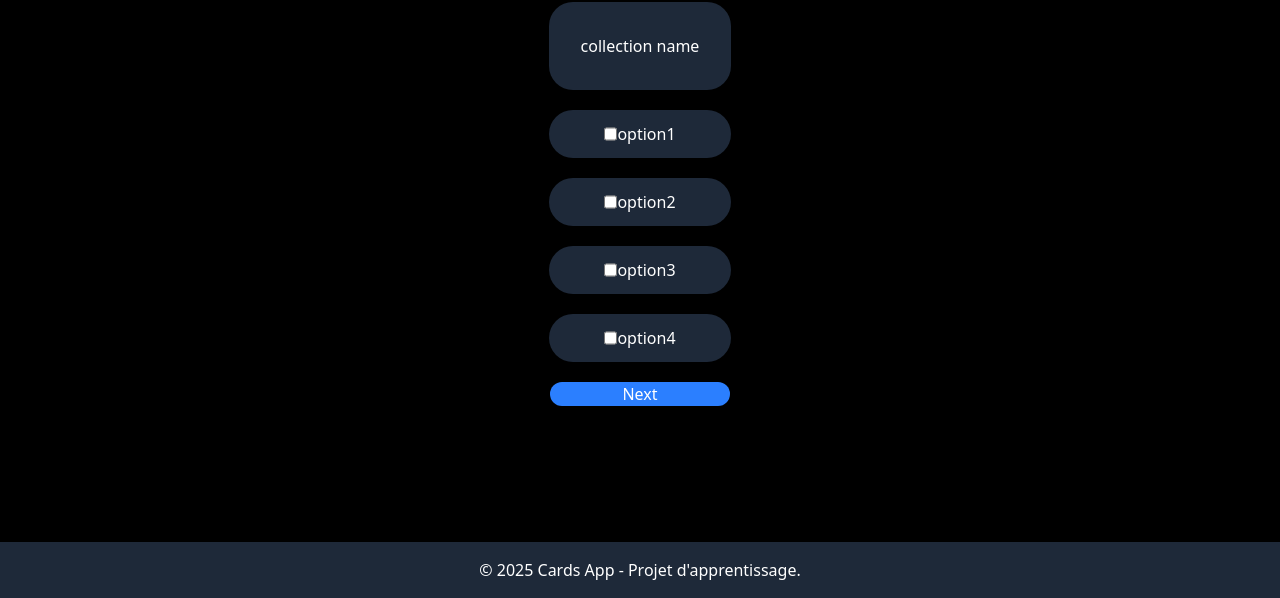
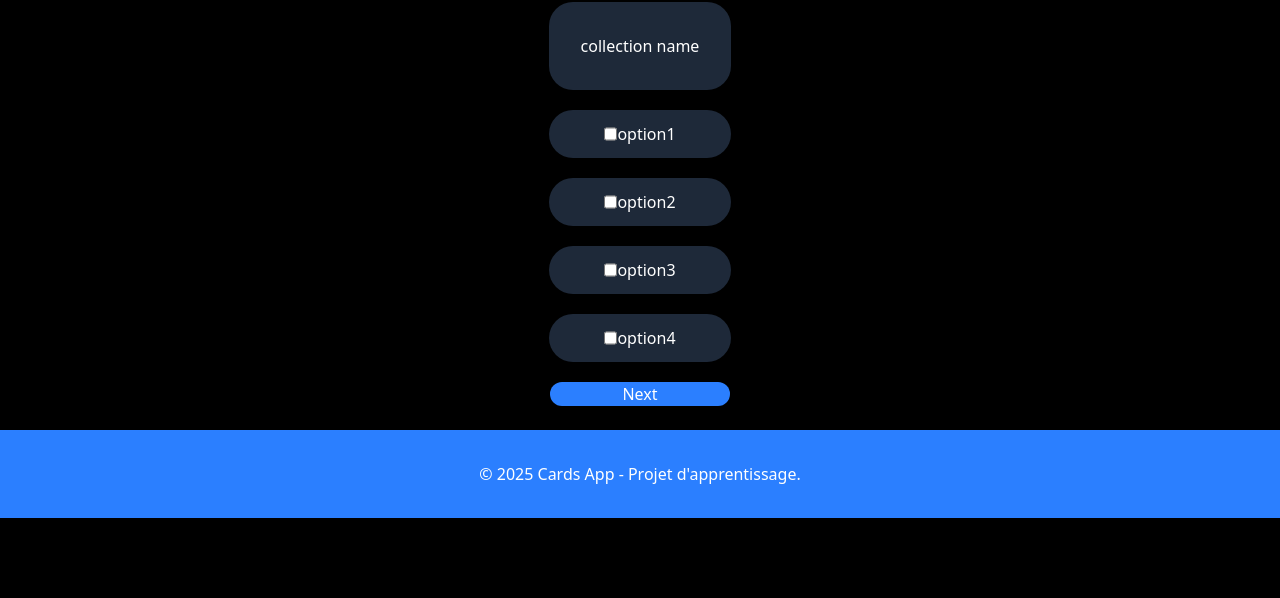
Before and after one commit to benbrahimredouane/brief_5, a website: page quiz.html in a window 1280 px wide. Shown: the part 202-800 px from the top of the page. Drawn offline with Linux system fonts and the light colour scheme.

Commit message:
style(quiz.html): fix color

```diff
--- a/quiz.html
+++ b/quiz.html
@@ -61,7 +61,8 @@
 
 
 
-    <footer class="bg-gray-800 text-white text-center p-4 mt-6 absolute bottom-0 w-screen">
+
+     <footer class="bg-blue-500 text-white text-center p-8">
         &copy; 2025 Cards App - Projet d'apprentissage.
     </footer>
 
```
Also changed, not shown: index.html (+1 -1 lines).
